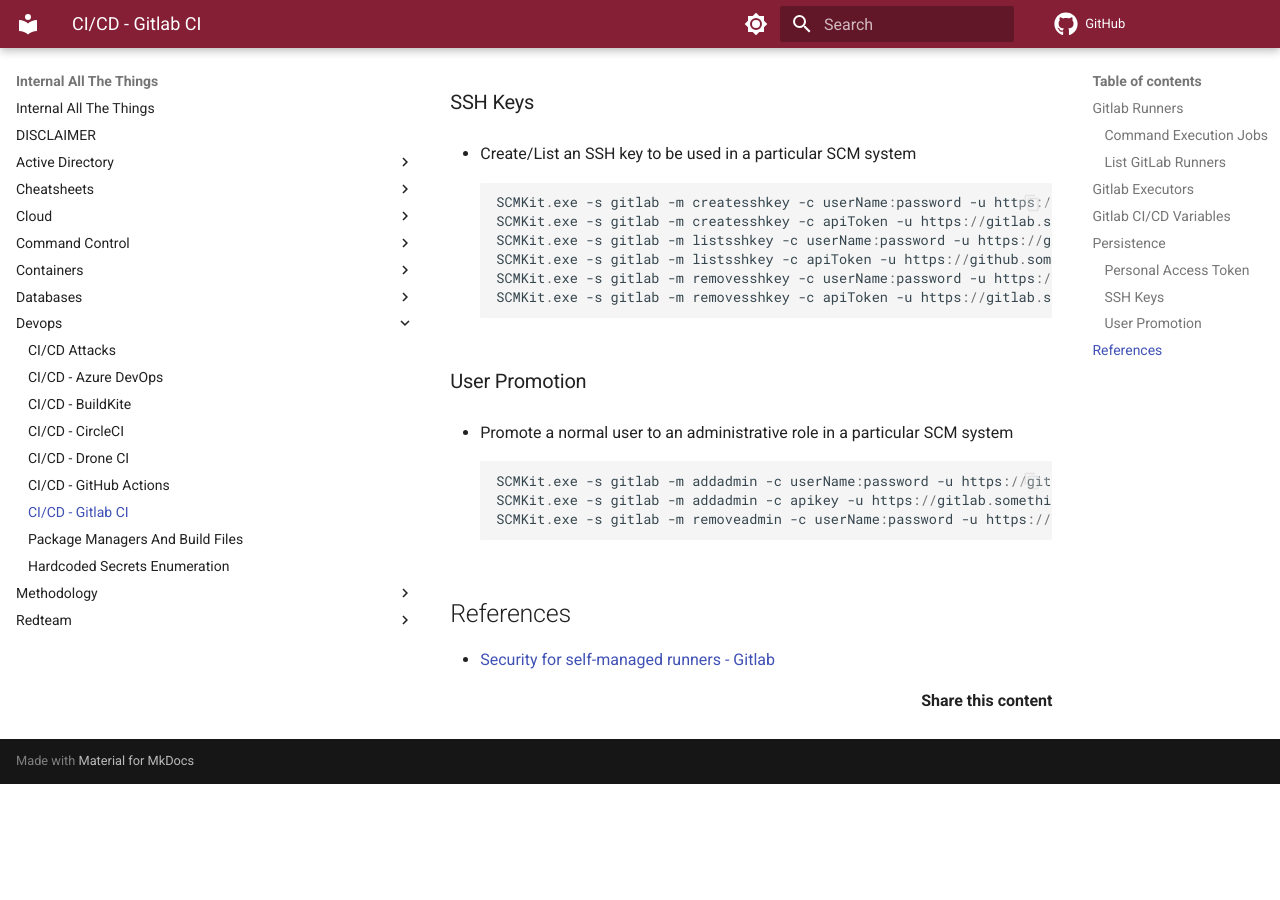
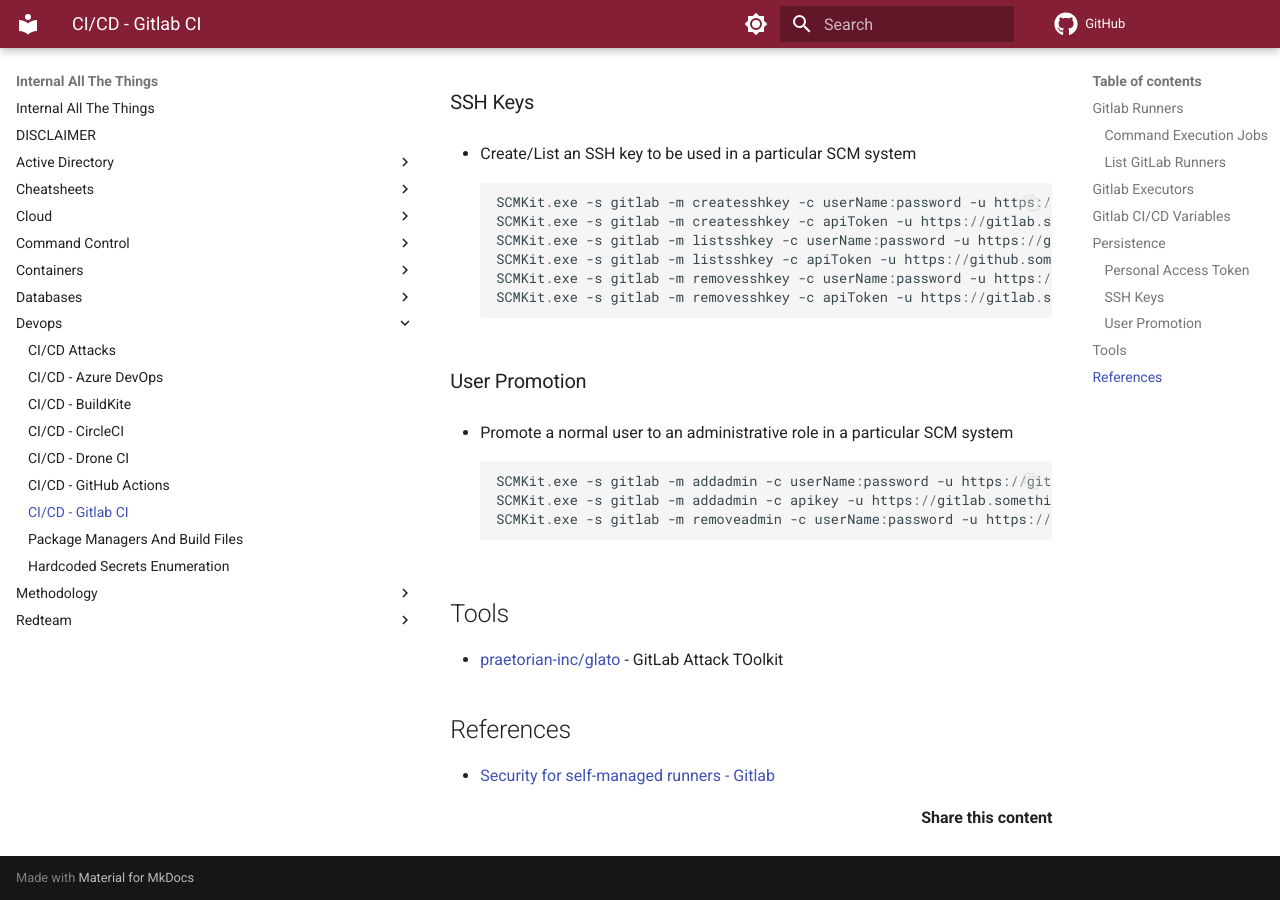
Before and after one commit to swisskyrepo/InternalAllTheThings, an MkDocs documentation site: the page built from docs/devops/cicd-gitlab-ci.md, in a window 1280 px wide and 900 px high, scrolled down 2447 px. Built offline with MkDocs 1.6.1 and Material for MkDocs 9.7.7, drawn with Linux system fonts in a browser that asks for light colours; comment, search, counter and statistics services are not loaded; before the commit the page ends 3231 px from its top, so only the background shows below that.

Commit message:
Add Glato (GitLab Attack TOolkit)

````diff
--- a/docs/devops/cicd-gitlab-ci.md
+++ b/docs/devops/cicd-gitlab-ci.md
@@ -113,6 +113,10 @@
     SCMKit.exe -s gitlab -m removeadmin -c userName:password -u https://gitlab.something.local -o targetUserName
     ```
 
+## Tools
+
+- [praetorian-inc/glato](https://github.com/praetorian-inc/glato) - GitLab Attack TOolkit
+
 ## References
 
 * [Security for self-managed runners - Gitlab](https://docs.gitlab.com/runner/security/)
````
Also changed, not shown: docs/devops/README.md (+1 -0 lines).
